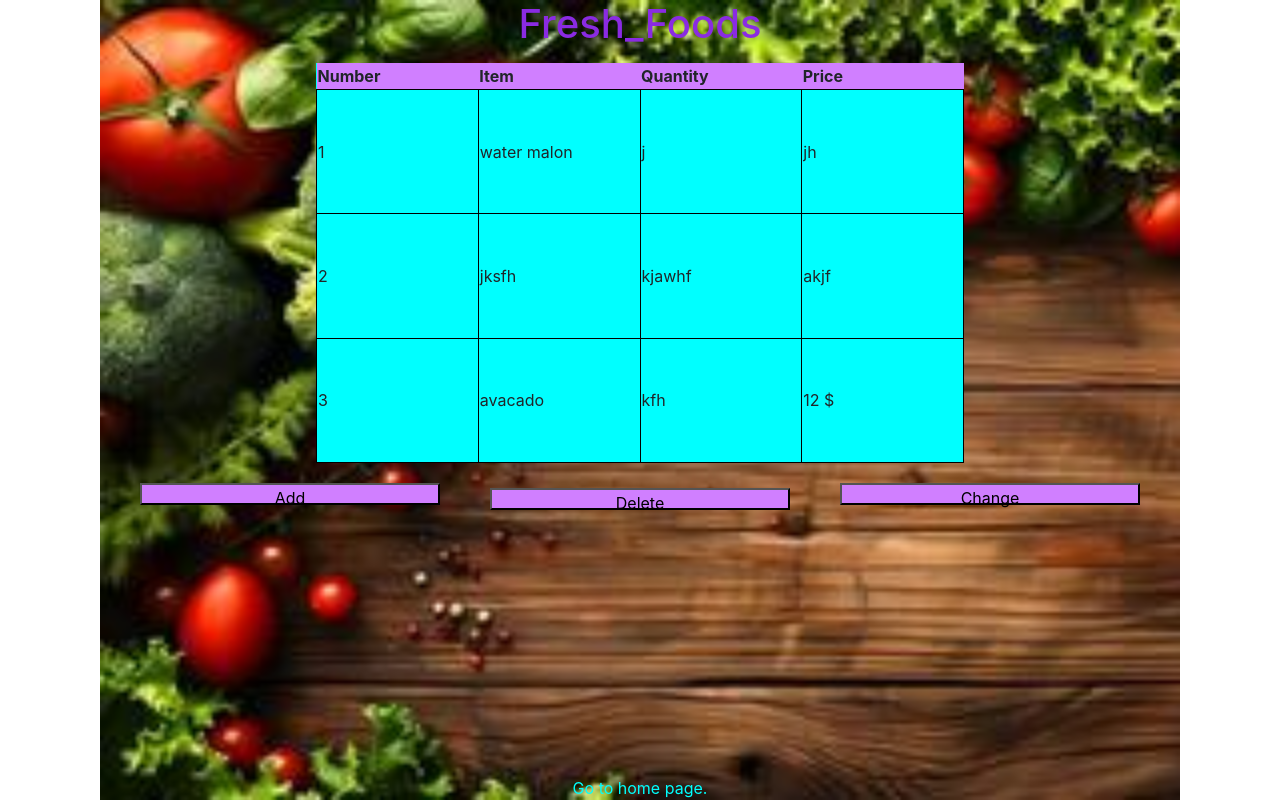
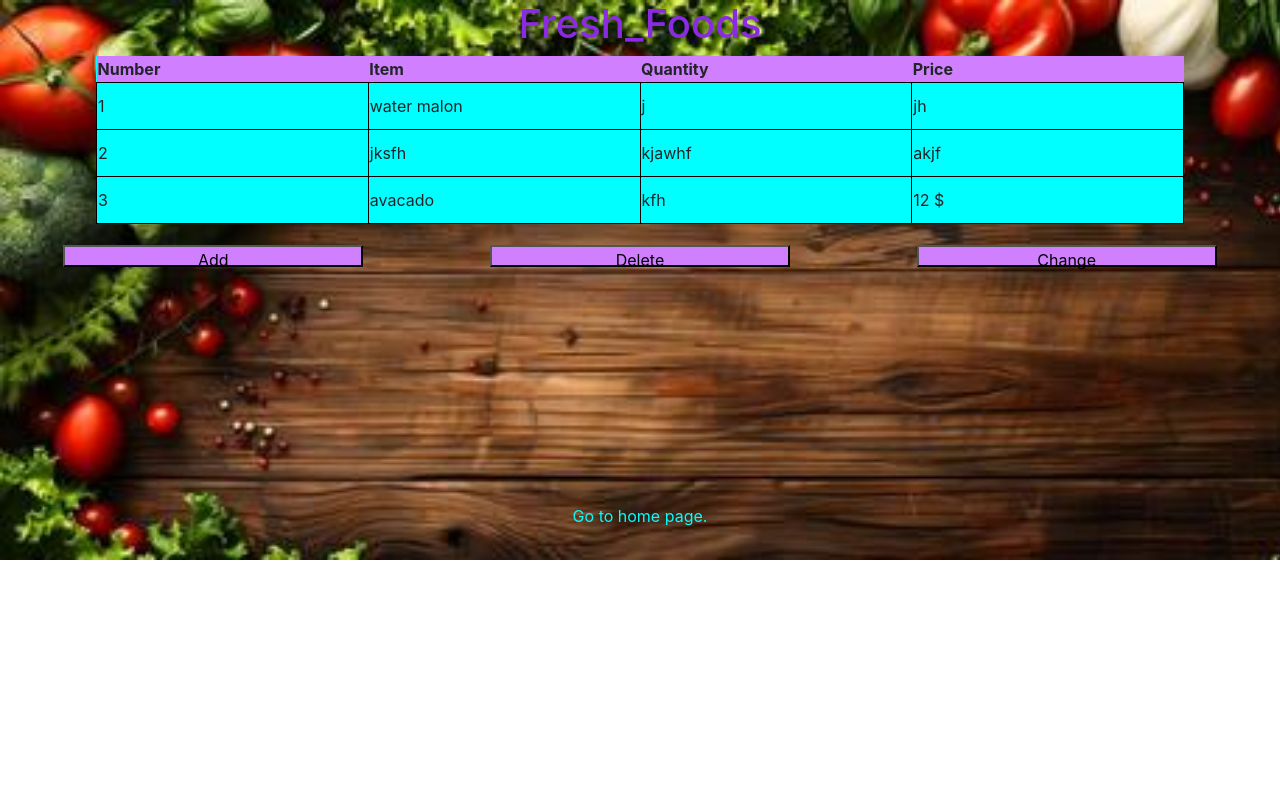
Before and after one commit to zahrashefa318/online-inventory-system, a Flask app: page /view?filename=inventory/fresh.txt&title=Fresh_Foods in a window 1280 px wide. Run offline with Flask 3, Linux system fonts and the light colour scheme; some libraries are stand-ins or nearby versions.

Commit message:
Update style.css

```diff
--- a/inventory/static/style.css
+++ b/inventory/static/style.css
@@ -1,8 +1,10 @@
 #h1div{
-    height: 40px;
-    width: 300px;
+    height:1%;
+    width: 50%;
     text-align: center;
     color: blueviolet;
+    align-items: center;
+
 }
 .header{
     text-align: center;
@@ -28,21 +30,21 @@
 
 #maindivpage2{
     display: grid;
-    grid-template-rows: 2fr 1fr;
-    grid-template-columns: auto;
-    background-color: blue;
-    margin-left: 100px;
-    margin-right: 100px;
+    grid-template-rows: 1fr 5fr 3fr 1fr;
+    grid-template-columns:auto;
     justify-items: center;
-    height: 800px;
+    overflow:auto;
 }
 
 #alterdiv{
     display: grid;
     grid-template-columns: 1fr 1fr 1fr;
     grid-template-rows: auto;
-    gap: 50px;
+    gap: 0px;
     align-items: center;
+    width: 100%;
+    height: 100%;
+    margin-top: -150px;
 
 }
 .alterdivs{
@@ -50,16 +52,18 @@
     grid-template-columns: auto;
     grid-template-rows: auto;
     margin: 0 auto;
+    height: 50px;
 
 }
 
 .hundler{
-    max-width: 300px;
+    width: 100%;
     padding: 20px;
     background-color:aqua;
     border-radius: 8px;
     box-shadow: 0 4px 8px rgba(0, 0, 0, 0.1);
     visibility: hidden;
+    height: 100%;
 }
 
 .form_group{
@@ -82,17 +86,15 @@
     font-weight: normal;
 }
 #tablediv{
-    width: 60%;
-    height: 400px;
+    width: 85%;
+    height: 60%;
     background-color: aqua;
-    margin-top: -100px;
-    margin-bottom: 20px;
     overflow-y: auto;
 
 }
 table{
     width: 100%;
-    height: 400px;
+    height: 100%;
     margin: 0 auto;
     border-collapse: collapse;
     table-layout: fixed;
@@ -108,10 +110,69 @@ table td{
     height: 5px;
     border: 1px solid black;
 }
-#deletediv{
-    margin-bottom: 125px;
+
+.btns{
+    background-color: rgb(208, 127, 255);
+    width: 100%;
+    height: 22px;
+}
+.innerelementofalters{
+    margin-bottom: -7px;
+    height: 30px;
+}
+
+@media (min-width:768px)and (max-width: 1023px) {
+    #main{
+        grid-template-columns: 1fr 1fr;
+    }
 
 }
-.btns{
-    background-color: rgb(208, 127, 255);;
+@media (min-width:480px) and (max-width:767px) {
+    #main{
+        grid-template-columns: 1fr 1fr;
+    }
+
 }
+@media (min-width:768px)and (max-width: 1023px) {
+
+#maindivpage2{
+    grid-template-rows: 1fr 4fr 2fr 1fr;
+    width: 100%;
+    height: 100%;
+    align-items: center;
+
+}
+#tablediv{
+    max-width: 85%;
+    min-width: 60%;
+}
+#alterdiv{
+
+    max-width: 80%;
+    min-width: 50%;
+
+
+}
+}
+
+
+@media (min-width:480px) and (max-width:767px) {
+
+    #maindivpage2{
+        grid-template-rows: 1fr 2fr 1fr;
+    }
+    #tablediv{
+        max-width: 85%;
+       min-width: 60%px;
+    }
+    #alterdiv{
+        grid-template-columns: 1fr;
+        max-width: 88%;
+        min-width: 55%;
+        margin-top: -10%;
+
+
+
+    }
+
+    }
```
